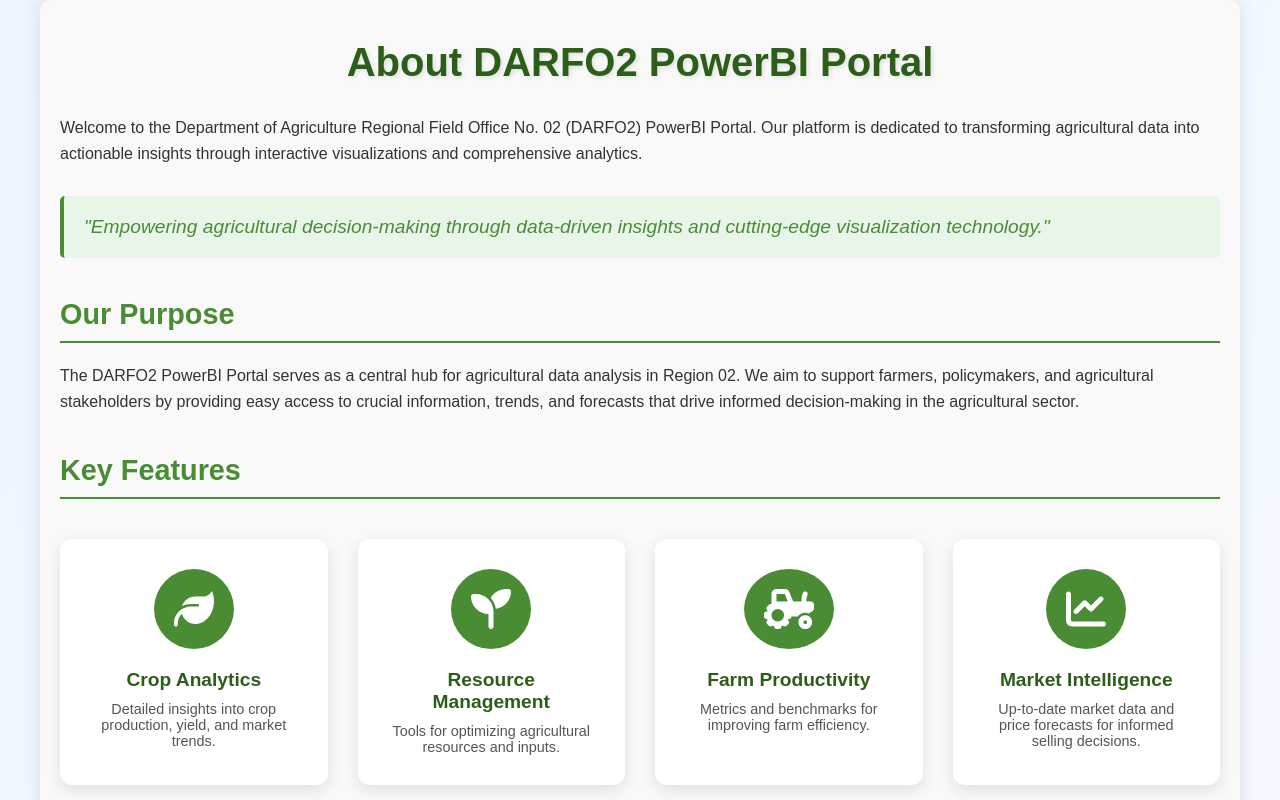
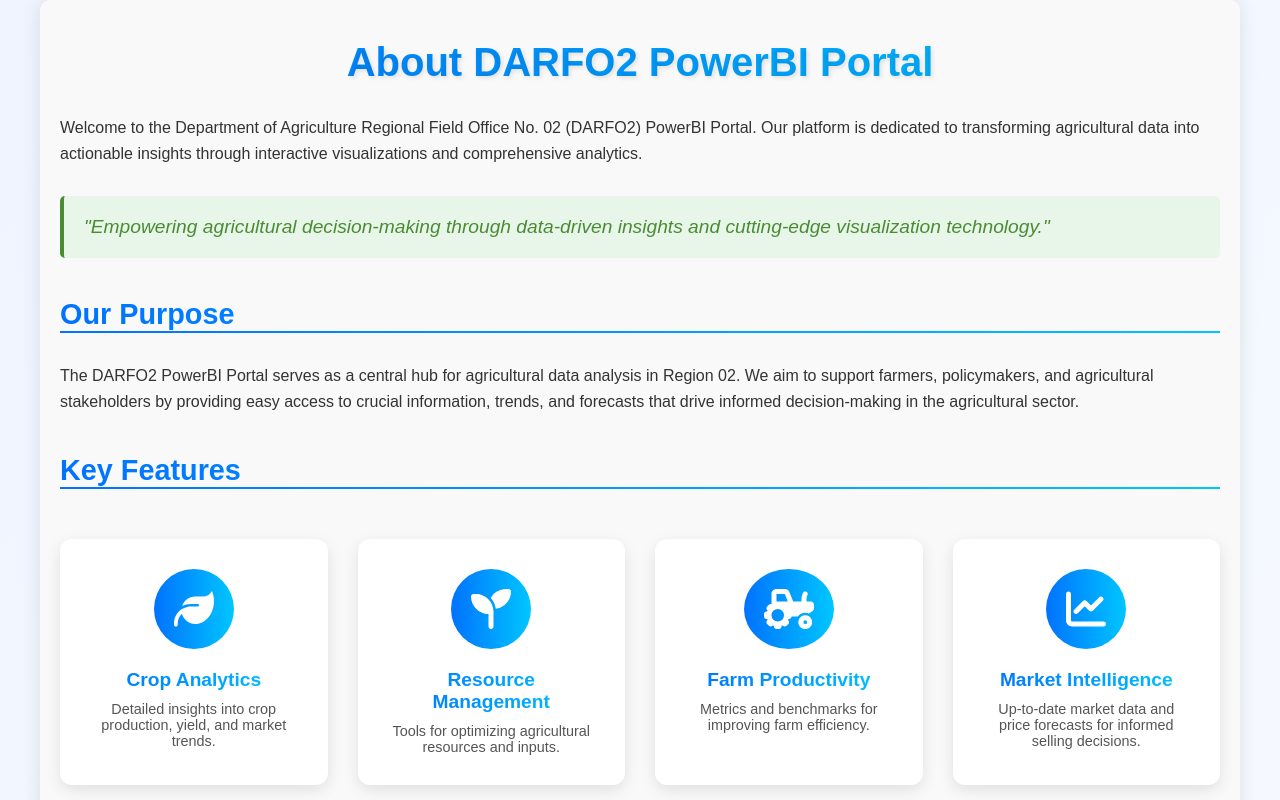
Before and after one commit to Kunada930/PowerBI, a React (Create React App) app: page /PowerBI/about in a window 1280 px wide. Shown: the top 800 px of the page. Built offline with nearby package versions, Linux system fonts and the light colour scheme.

Commit message:
changes on the about page

```diff
--- a/src/components/about.jsx
+++ b/src/components/about.jsx
@@ -2,6 +2,17 @@
 import { FontAwesomeIcon } from '@fortawesome/react-fontawesome';
 import { faLeaf, faSeedling, faTractor, faChartLine } from '@fortawesome/free-solid-svg-icons';
 import styled from 'styled-components';
+
+const gradientText = `
+  background: linear-gradient(90deg, #0072ff, #00c6ff);
+  -webkit-background-clip: text;
+  -webkit-text-fill-color: transparent;
+`;
+
+const gradientLine = `
+  background: linear-gradient(90deg, #0072ff, #00c6ff);
+  height: 2px;
+`;
 
 const AboutContainer = styled.div`
   max-width: 1200px;
@@ -16,19 +27,26 @@
 
 const Header = styled.h1`
   font-size: 2.5rem;
-  color: #2c5e1a;
   text-align: center;
   margin-bottom: 30px;
   text-shadow: 2px 2px 4px rgba(0, 0, 0, 0.1);
+  ${gradientText}
 `;
 
 const SubHeader = styled.h2`
   font-size: 1.8rem;
-  color: #4a8c34;
   margin-top: 40px;
   margin-bottom: 20px;
-  border-bottom: 2px solid #4a8c34;
+  ${gradientText}
+  position: relative;
   padding-bottom: 10px;
+
+  &:after {
+    content: '';
+    display: block;
+    width: 100%;
+    ${gradientLine}
+  }
 `;
 
 const Paragraph = styled.p`
@@ -72,7 +90,7 @@
 const FeatureIcon = styled(FontAwesomeIcon)`
   font-size: 2.5rem;
   color: #ffffff;
-  background-color: #4a8c34;
+  background: linear-gradient(90deg, #0072ff, #00c6ff);
   padding: 20px;
   border-radius: 50%;
   margin-bottom: 20px;
@@ -87,6 +105,7 @@
   font-size: 1.2rem;
   color: #2c5e1a;
   margin-bottom: 10px;
+  ${gradientText}
 `;
 
 const FeatureDescription = styled.p`
--- a/src/components/page.jsx
+++ b/src/components/page.jsx
@@ -96,8 +96,9 @@
         <h4>Quick Links</h4>
         <ul>
           <li><a href="/PowerBI">Home</a></li>
+          <li><a href="/about">About</a></li>
+          <li><a href="https://www.google.com/error">Contact Us</a></li>
           <li><a href="https://www.google.com/error">Privacy Policy</a></li>
-          <li><a href="https://www.google.com/error">Contact</a></li>
         </ul>
       </div>
       <div className="footer-section">
@@ -110,9 +111,6 @@
         <h4>Connect With Us</h4>
         <div className="social-icons">
           <a href="https://www.facebook.com/daregion2official" aria-label="Facebook"><FontAwesomeIcon icon={faFacebook} /></a>
-          {/* <a href="https://twitter.com" aria-label="Twitter"><FontAwesomeIcon icon={faXTwitter} /></a>
-          <a href="https://instagram.com" aria-label="Instagram"><FontAwesomeIcon icon={faInstagram} /></a>
-          <a href="https://linkedin.com" aria-label="LinkedIn"><FontAwesomeIcon icon={faLinkedin} /></a> */}
         </div>
       </div>
     </div>
```
Also changed, not shown: 7 other files (tests, documents, lock files or other folders).
